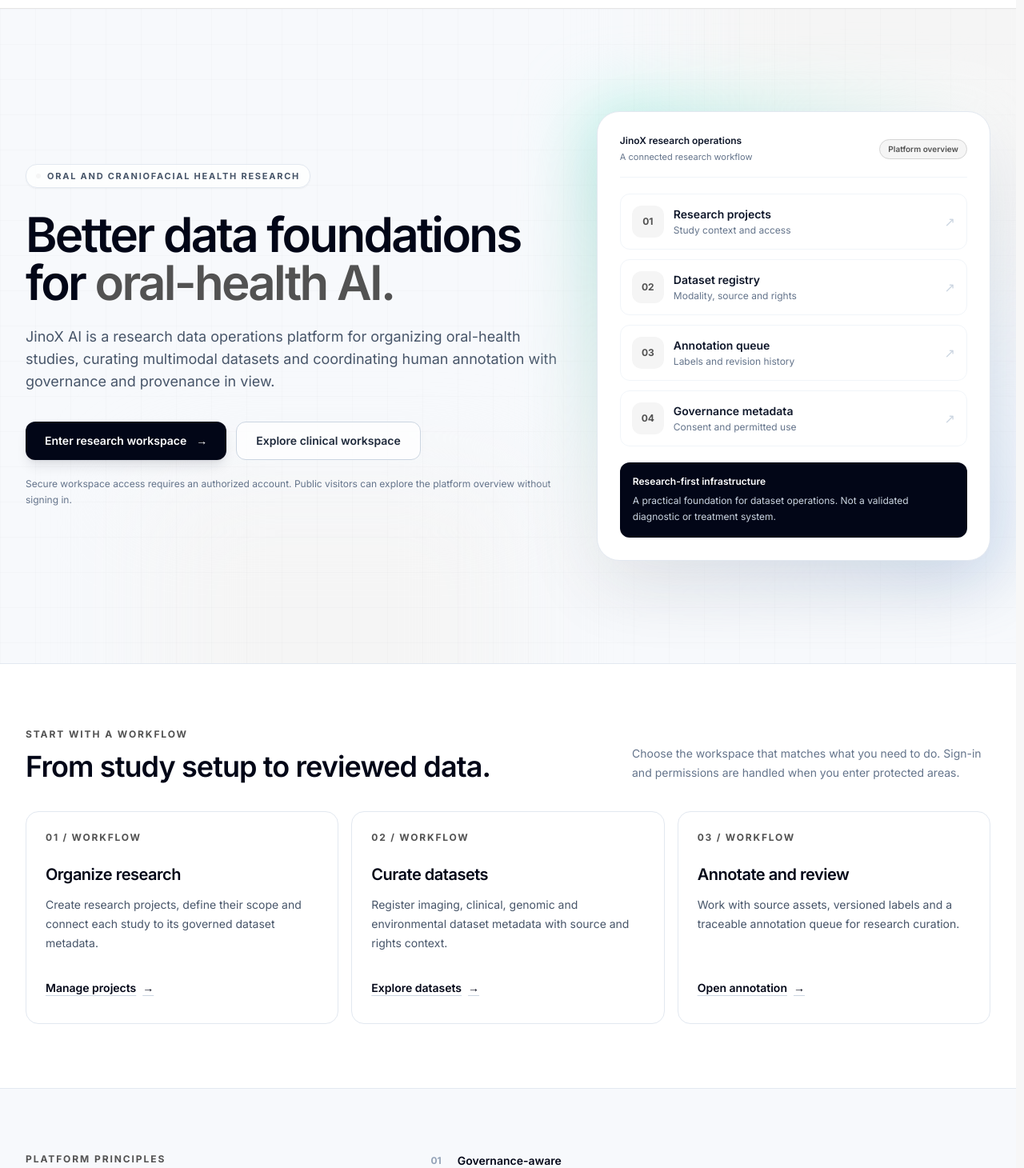
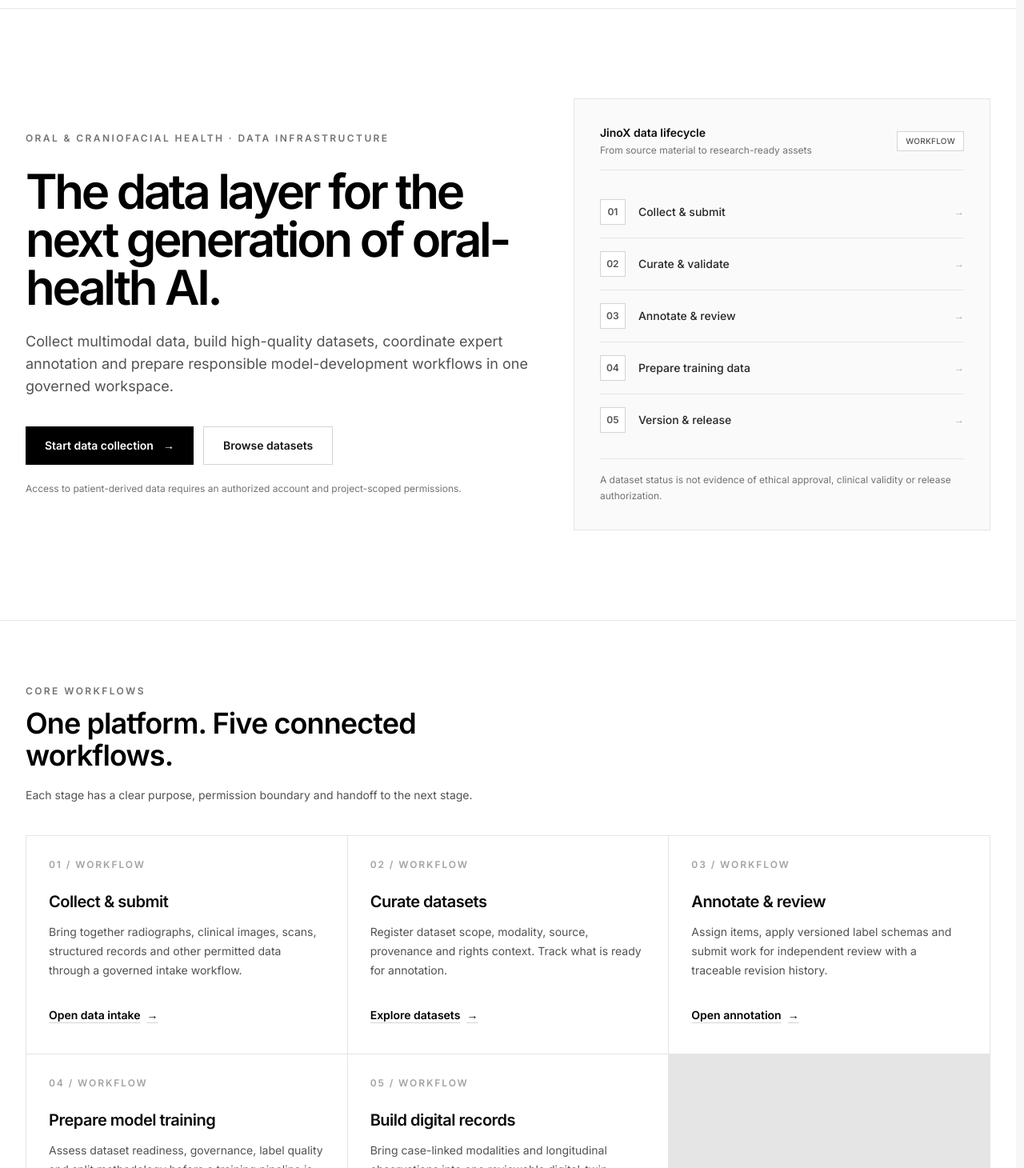
Before and after one commit to eltonarunga/jinox-v1.0, a Next.js app: page / in a window 1280 px wide. Shown: the part 50-1510 px from the top of the page at 80% size. Built offline with nearby package versions, Linux system fonts and the light colour scheme.

Commit message:
Reframe JinoX overview around multimodal data workflows

```diff
--- a/app/page.tsx
+++ b/app/page.tsx
@@ -2,71 +2,71 @@ import Link from "next/link";
 import { SiteNavigation } from "@/components/site-navigation";
 
 const workflows = [
-  { number: "01", title: "Organize research", description: "Create research projects, define their scope and connect each study to its governed dataset metadata.", href: "/research/projects", action: "Manage projects" },
-  { number: "02", title: "Curate datasets", description: "Register imaging, clinical, genomic and environmental dataset metadata with source and rights context.", href: "/research/datasets", action: "Explore datasets" },
-  { number: "03", title: "Annotate and review", description: "Work with source assets, versioned labels and a traceable annotation queue for research curation.", href: "/annotate", action: "Open annotation" },
+  { number: "01", title: "Collect & submit", description: "Bring together radiographs, clinical images, scans, structured records and other permitted data through a governed intake workflow.", href: "/data", action: "Open data intake" },
+  { number: "02", title: "Curate datasets", description: "Register dataset scope, modality, source, provenance and rights context. Track what is ready for annotation.", href: "/datasets", action: "Explore datasets" },
+  { number: "03", title: "Annotate & review", description: "Assign items, apply versioned label schemas and submit work for independent review with a traceable revision history.", href: "/annotate", action: "Open annotation" },
+  { number: "04", title: "Prepare model training", description: "Assess dataset readiness, governance, label quality and split methodology before a training pipeline is configured.", href: "/training", action: "Open training workspace" },
+  { number: "05", title: "Build digital records", description: "Bring case-linked modalities and longitudinal observations into one reviewable digital-twin record.", href: "/twin", action: "Open digital twin" },
 ];
 
 const principles = [
-  ["Governance-aware", "Consent and rights metadata belong in the research workflow, not as an afterthought."],
-  ["Human-reviewed", "Annotation and review workflows keep research labels distinct from automated clinical conclusions."],
-  ["Built for traceability", "Projects, dataset metadata and annotation revisions provide a foundation for reproducible research."],
+  ["Governed by design", "Consent, rights, permitted use and access scope remain visible throughout the data lifecycle."],
+  ["Human-reviewed", "Automated labels are never treated as ground truth; annotation and independent review remain distinct."],
+  ["Traceable outputs", "Dataset versions, label schemas, provenance and audit events support reproducible downstream work."],
 ];
 
 export default function Home() {
   return (
-    <main className="min-h-screen bg-white text-slate-950">
+    <main className="min-h-screen bg-white text-neutral-950">
       <SiteNavigation currentPath="/" />
-      <section className="relative isolate overflow-hidden border-b border-slate-200 bg-[#f7f9fc]">
-        <div aria-hidden="true" className="pointer-events-none absolute inset-0 -z-10 overflow-hidden">
-          <div className="absolute -right-32 -top-44 h-[34rem] w-[34rem] rounded-full bg-teal-100/70 blur-3xl" />
-          <div className="absolute -bottom-56 left-[15%] h-[28rem] w-[28rem] rounded-full bg-blue-100/60 blur-3xl" />
-          <div className="absolute inset-0 opacity-[0.22]" style={{ backgroundImage: "linear-gradient(rgba(15,23,42,.08) 1px, transparent 1px), linear-gradient(90deg, rgba(15,23,42,.08) 1px, transparent 1px)", backgroundSize: "44px 44px" }} />
-        </div>
-        <div className="mx-auto grid max-w-7xl gap-12 px-5 py-20 sm:px-8 sm:py-28 lg:grid-cols-[minmax(0,1.15fr)_minmax(340px,.85fr)] lg:items-center lg:py-32">
+      <section className="border-b border-neutral-200 bg-white">
+        <div className="mx-auto grid max-w-7xl gap-12 px-5 py-20 sm:px-8 sm:py-28 lg:grid-cols-[1.1fr_.9fr] lg:items-center">
           <div>
-            <p className="inline-flex items-center gap-2 rounded-full border border-slate-200 bg-white/80 px-3 py-1.5 text-[11px] font-bold uppercase tracking-[.16em] text-slate-600 shadow-sm"><span className="h-1.5 w-1.5 rounded-full bg-teal-600" />Oral and craniofacial health research</p>
-            <h1 className="mt-7 max-w-3xl text-4xl font-semibold leading-[1.08] tracking-[-.045em] text-slate-950 sm:text-5xl lg:text-6xl">Better data foundations for <span className="text-teal-800">oral-health AI.</span></h1>
-            <p className="mt-6 max-w-2xl text-base leading-8 text-slate-600 sm:text-lg">JinoX AI is a research data operations platform for organizing oral-health studies, curating multimodal datasets and coordinating human annotation with governance and provenance in view.</p>
+            <p className="text-xs font-semibold uppercase tracking-[.2em] text-neutral-500">Oral & craniofacial health · Data infrastructure</p>
+            <h1 className="mt-7 max-w-3xl text-4xl font-semibold leading-[1.04] tracking-[-.055em] text-black sm:text-5xl lg:text-6xl">The data layer for the next generation of oral-health AI.</h1>
+            <p className="mt-6 max-w-2xl text-base leading-8 text-neutral-600 sm:text-lg">Collect multimodal data, build high-quality datasets, coordinate expert annotation and prepare responsible model-development workflows in one governed workspace.</p>
             <div className="mt-9 flex flex-col gap-3 sm:flex-row">
-              <Link href="/research" className="inline-flex min-h-12 items-center justify-center gap-3 rounded-xl bg-slate-950 px-6 py-3 text-sm font-semibold text-white shadow-lg shadow-slate-900/10 transition hover:-translate-y-0.5 hover:bg-slate-800 focus-visible:outline-none focus-visible:ring-2 focus-visible:ring-slate-950 focus-visible:ring-offset-2">Enter research workspace <span aria-hidden="true">→</span></Link>
-              <Link href="/clinical" className="inline-flex min-h-12 items-center justify-center rounded-xl border border-slate-300 bg-white/80 px-6 py-3 text-sm font-semibold text-slate-800 transition hover:border-slate-400 hover:bg-white focus-visible:outline-none focus-visible:ring-2 focus-visible:ring-slate-950 focus-visible:ring-offset-2">Explore clinical workspace</Link>
+              <Link href="/data" className="inline-flex min-h-12 items-center justify-center bg-black px-6 py-3 text-sm font-semibold text-white transition hover:bg-neutral-800">Start data collection <span className="ml-3" aria-hidden="true">→</span></Link>
+              <Link href="/datasets" className="inline-flex min-h-12 items-center justify-center border border-neutral-300 bg-white px-6 py-3 text-sm font-semibold text-neutral-900 transition hover:bg-neutral-50">Browse datasets</Link>
             </div>
-            <p className="mt-5 text-xs leading-5 text-slate-500">Secure workspace access requires an authorized account. Public visitors can explore the platform overview without signing in.</p>
+            <p className="mt-5 text-xs leading-5 text-neutral-500">Access to patient-derived data requires an authorized account and project-scoped permissions.</p>
           </div>
-          <div className="relative">
-            <div className="absolute -inset-4 rounded-[2rem] bg-gradient-to-br from-teal-200/60 via-white to-blue-200/60 blur-2xl" />
-            <div className="relative overflow-hidden rounded-[1.75rem] border border-slate-200 bg-white p-5 shadow-[0_30px_90px_rgba(15,23,42,.12)] sm:p-7">
-              <div className="flex items-center justify-between border-b border-slate-100 pb-4"><div><p className="text-xs font-semibold text-slate-900">JinoX research operations</p><p className="mt-1 text-[11px] text-slate-500">A connected research workflow</p></div><span className="rounded-full border border-teal-100 bg-teal-50 px-2.5 py-1 text-[10px] font-semibold text-teal-800">Platform overview</span></div>
-              <div className="mt-5 space-y-3">
-                {[
-                  ["Research projects", "Study context and access", "01", "bg-blue-50 text-blue-800"],
-                  ["Dataset registry", "Modality, source and rights", "02", "bg-teal-50 text-teal-800"],
-                  ["Annotation queue", "Labels and revision history", "03", "bg-violet-50 text-violet-800"],
-                  ["Governance metadata", "Consent and permitted use", "04", "bg-amber-50 text-amber-800"],
-                ].map(([title, description, number, tone]) => <div key={number} className="flex items-center gap-3 rounded-xl border border-slate-100 p-3.5"><span className={`grid h-10 w-10 shrink-0 place-items-center rounded-xl text-xs font-bold ${tone}`}>{number}</span><span className="min-w-0 flex-1"><span className="block text-sm font-semibold text-slate-900">{title}</span><span className="mt-0.5 block text-xs text-slate-500">{description}</span></span><span className="text-slate-300" aria-hidden="true">↗</span></div>)}
-              </div>
-              <div className="mt-5 rounded-xl bg-slate-950 p-4 text-white"><p className="text-xs font-semibold">Research-first infrastructure</p><p className="mt-1.5 text-xs leading-5 text-slate-300">A practical foundation for dataset operations. Not a validated diagnostic or treatment system.</p></div>
+          <div className="border border-neutral-200 bg-neutral-50 p-6 sm:p-8">
+            <div className="flex items-center justify-between border-b border-neutral-200 pb-4">
+              <div><p className="text-sm font-semibold text-neutral-950">JinoX data lifecycle</p><p className="mt-1 text-xs text-neutral-500">From source material to research-ready assets</p></div>
+              <span className="border border-neutral-300 bg-white px-2.5 py-1 text-[10px] font-medium uppercase tracking-wide text-neutral-600">Workflow</span>
             </div>
+            <ol className="mt-5 space-y-0">
+              {["Collect & submit", "Curate & validate", "Annotate & review", "Prepare training data", "Version & release"].map((step, index) => (
+                <li key={step} className="flex items-center gap-4 border-b border-neutral-200 py-4 last:border-0">
+                  <span className="grid h-8 w-8 shrink-0 place-items-center border border-neutral-300 bg-white text-xs font-semibold text-neutral-600">0{index + 1}</span>
+                  <span className="text-sm font-medium text-neutral-800">{step}</span>
+                  <span className="ml-auto text-xs text-neutral-400">→</span>
+                </li>
+              ))}
+            </ol>
+            <p className="mt-4 border-t border-neutral-200 pt-4 text-xs leading-5 text-neutral-500">A dataset status is not evidence of ethical approval, clinical validity or release authorization.</p>
           </div>
         </div>
       </section>
-      <section id="workflow" className="mx-auto max-w-7xl px-5 py-16 sm:px-8 sm:py-20">
-        <div className="flex flex-col gap-4 sm:flex-row sm:items-end sm:justify-between"><div><p className="text-xs font-bold uppercase tracking-[.16em] text-teal-800">Start with a workflow</p><h2 className="mt-3 text-3xl font-semibold tracking-tight sm:text-4xl">From study setup to reviewed data.</h2></div><p className="max-w-md text-sm leading-6 text-slate-500">Choose the workspace that matches what you need to do. Sign-in and permissions are handled when you enter protected areas.</p></div>
-        <div className="mt-9 grid gap-4 md:grid-cols-3">
-          {workflows.map((workflow) => <article key={workflow.number} className="group flex min-h-64 flex-col rounded-2xl border border-slate-200 bg-white p-6 transition hover:-translate-y-1 hover:border-slate-300 hover:shadow-xl hover:shadow-slate-900/5"><span className="text-xs font-bold tracking-[.15em] text-teal-800">{workflow.number} / WORKFLOW</span><h3 className="mt-6 text-xl font-semibold tracking-tight">{workflow.title}</h3><p className="mt-3 flex-1 text-sm leading-6 text-slate-600">{workflow.description}</p><Link href={workflow.href} className="mt-6 inline-flex min-h-10 w-fit items-center gap-2 text-sm font-semibold text-slate-950 underline decoration-slate-300 underline-offset-4 transition group-hover:decoration-slate-950">{workflow.action} <span aria-hidden="true">→</span></Link></article>)}
+      <section className="mx-auto max-w-7xl px-5 py-16 sm:px-8 sm:py-20">
+        <div className="max-w-2xl"><p className="text-xs font-semibold uppercase tracking-[.2em] text-neutral-500">Core workflows</p><h2 className="mt-3 text-3xl font-semibold tracking-tight text-black sm:text-4xl">One platform. Five connected workflows.</h2><p className="mt-4 text-sm leading-7 text-neutral-600">Each stage has a clear purpose, permission boundary and handoff to the next stage.</p></div>
+        <div className="mt-9 grid gap-px border border-neutral-200 bg-neutral-200 sm:grid-cols-2 lg:grid-cols-3">
+          {workflows.map((workflow) => <article key={workflow.number} className="flex min-h-64 flex-col bg-white p-6 sm:p-7">
+            <span className="text-xs font-semibold tracking-[.16em] text-neutral-400">{workflow.number} / WORKFLOW</span>
+            <h3 className="mt-6 text-xl font-semibold tracking-tight text-neutral-950">{workflow.title}</h3>
+            <p className="mt-3 flex-1 text-sm leading-6 text-neutral-600">{workflow.description}</p>
+            <Link href={workflow.href} className="mt-6 inline-flex min-h-10 w-fit items-center gap-2 text-sm font-semibold text-black underline decoration-neutral-300 underline-offset-4 hover:decoration-black">{workflow.action} <span aria-hidden="true">→</span></Link>
+          </article>)}
         </div>
       </section>
-      <section className="border-y border-slate-200 bg-[#f7f9fc]">
+      <section className="border-y border-neutral-200 bg-neutral-50">
         <div className="mx-auto grid max-w-7xl gap-10 px-5 py-16 sm:px-8 lg:grid-cols-[.8fr_1.2fr] lg:py-20">
-          <div><p className="text-xs font-bold uppercase tracking-[.16em] text-teal-800">Platform principles</p><h2 className="mt-3 text-3xl font-semibold tracking-tight">Trust starts with the data workflow.</h2><p className="mt-4 text-sm leading-7 text-slate-600">JinoX is being developed as research infrastructure. Its current capabilities are deliberately distinct from future AI or clinical decision-support ambitions.</p></div>
-          <div className="divide-y divide-slate-200">{principles.map(([title, description], index) => <div key={title} className="flex gap-5 py-5 first:pt-0 last:pb-0"><span className="pt-0.5 text-xs font-bold text-slate-400">0{index + 1}</span><div><h3 className="text-sm font-semibold">{title}</h3><p className="mt-1.5 text-sm leading-6 text-slate-600">{description}</p></div></div>)}</div>
+          <div><p className="text-xs font-semibold uppercase tracking-[.2em] text-neutral-500">Principles</p><h2 className="mt-3 text-3xl font-semibold tracking-tight text-black">Trust is part of the workflow.</h2><p className="mt-4 text-sm leading-7 text-neutral-600">JinoX is data infrastructure. Experimental model and digital-twin capabilities must remain clearly separated from validated clinical systems.</p></div>
+          <div className="divide-y divide-neutral-200">{principles.map(([title, description], index) => <div key={title} className="flex gap-5 py-5 first:pt-0 last:pb-0"><span className="pt-0.5 text-xs font-semibold text-neutral-400">0{index + 1}</span><div><h3 className="text-sm font-semibold text-neutral-950">{title}</h3><p className="mt-1.5 text-sm leading-6 text-neutral-600">{description}</p></div></div>)}</div>
         </div>
       </section>
-      <section className="mx-auto max-w-7xl px-5 py-16 sm:px-8">
-        <div className="flex flex-col gap-6 rounded-3xl bg-slate-950 px-6 py-9 text-white sm:px-10 sm:py-12 lg:flex-row lg:items-center lg:justify-between"><div className="max-w-2xl"><p className="text-xs font-bold uppercase tracking-[.16em] text-teal-300">Ready to get started?</p><h2 className="mt-3 text-2xl font-semibold tracking-tight sm:text-3xl">Bring your research workflow into one workspace.</h2><p className="mt-3 text-sm leading-6 text-slate-300">Sign in to create a project, register dataset metadata or continue an existing annotation workflow.</p></div><Link href="/research" className="inline-flex min-h-12 shrink-0 items-center justify-center gap-3 rounded-xl bg-white px-6 py-3 text-sm font-semibold text-slate-950 transition hover:bg-teal-50">Get started <span aria-hidden="true">→</span></Link></div>
-      </section>
-      <footer className="border-t border-slate-200"><div className="mx-auto flex max-w-7xl flex-col gap-3 px-5 py-7 text-xs text-slate-500 sm:flex-row sm:items-center sm:justify-between sm:px-8"><span>© {new Date().getFullYear()} JinoX AI · Oral-health research data operations</span><span>Research prototype · Not validated clinical decision support</span></div></footer>
+      <footer className="border-t border-neutral-200"><div className="mx-auto flex max-w-7xl flex-col gap-3 px-5 py-7 text-xs text-neutral-500 sm:flex-row sm:items-center sm:justify-between sm:px-8"><span>© {new Date().getFullYear()} JinoX AI · Multimodal oral-health data infrastructure</span><span>Research prototype · Not validated clinical decision support</span></div></footer>
     </main>
   );
 }
```
